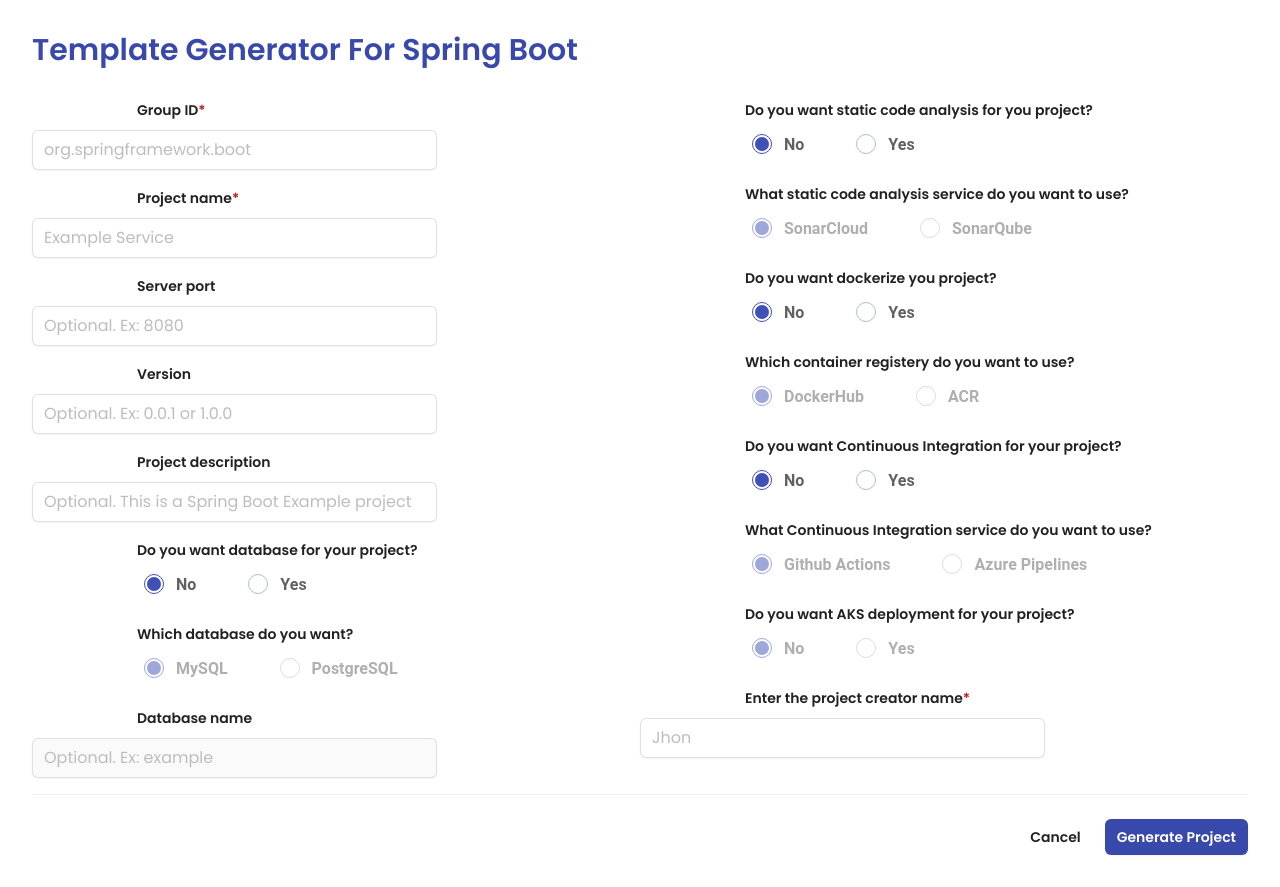
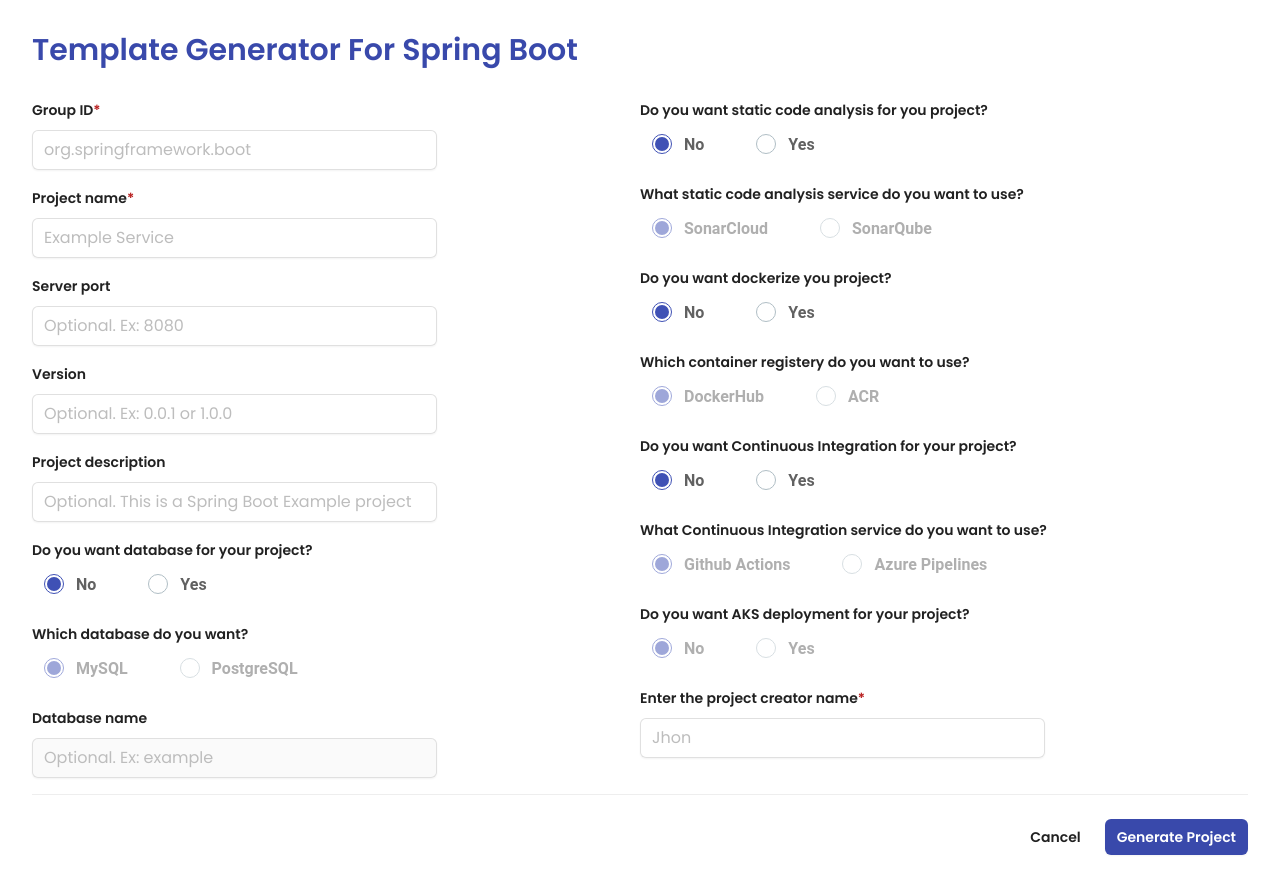
Before and after one commit to MallikarjunaReddyN/template-generator-ui, a React (Vite) app: page / in a window 1280 px wide. Built offline with nearby package versions, Linux system fonts and the light colour scheme.

Commit message:
fixed margin issues

```diff
--- a/src/components/Dropdown.jsx
+++ b/src/components/Dropdown.jsx
@@ -4,7 +4,7 @@ const Dropdown = ({options, disable, label, name, value, error, handleChange}) =
 
   return (
     <div className="mb-4">
-    <label htmlFor={name} className="block text-sm text-left font-bold mb-2 ml-[95px]">
+    <label htmlFor={name} className="block text-sm text-left font-bold mb-2">
       {label}
     </label>
 
--- a/src/components/InputField.jsx
+++ b/src/components/InputField.jsx
@@ -3,7 +3,7 @@ import React from 'react';
 const InputField = ({ label, name, value, placeholder, error, handleChange, disable, required }) => {
     return (
         <div className="mb-4">
-            <label htmlFor={name} className="block text-sm text-left font-bold leading-6 text-gray-900 ml-[105px]">
+            <label htmlFor={name} className="block text-sm text-left font-bold leading-6 text-gray-900">
                 {label}{required && <p className='inline-block text-sm font-bold text-red-900'>*</p>}
             </label>
             <div className="mt-2">
--- a/src/components/RadioInput.jsx
+++ b/src/components/RadioInput.jsx
@@ -3,8 +3,8 @@ import { Radio, Typography } from "@material-tailwind/react";
 const RadioInput = ({label, name,  options, handleChange, disable}) => {
     return (
         <div className="mb-4">
-            <legend className="text-sm text-left font-bold leading-6 text-gray-900 ml-[105px]">{label}</legend>
-            <div className="flex gap-10 ml-[100px]">
+            <legend className="text-sm text-left font-bold leading-6 text-gray-900">{label}</legend>
+            <div className="flex gap-10">
                 {
                     options.map(option => (
                         <Radio key={option.label} name={name} label={<Typography className="font-bold">{option.label}</Typography>} value={option.value} color="indigo"  onChange={handleChange} defaultChecked={option.checked} disabled={disable} />
--- a/src/components/TextInput.jsx
+++ b/src/components/TextInput.jsx
@@ -5,7 +5,7 @@ const TextInput = ({label, disable, name, value, placeholder, error, handleChang
 
   return (
     <div className="mb-4">
-      <label htmlFor={name} className="block text-sm text-left font-bold mb-2 ml-[95px]">
+      <label htmlFor={name} className="block text-sm text-left font-bold mb-2">
         {label}
       </label>
       <input
```
Also changed, not shown: public/tg-logo.avif (added).
